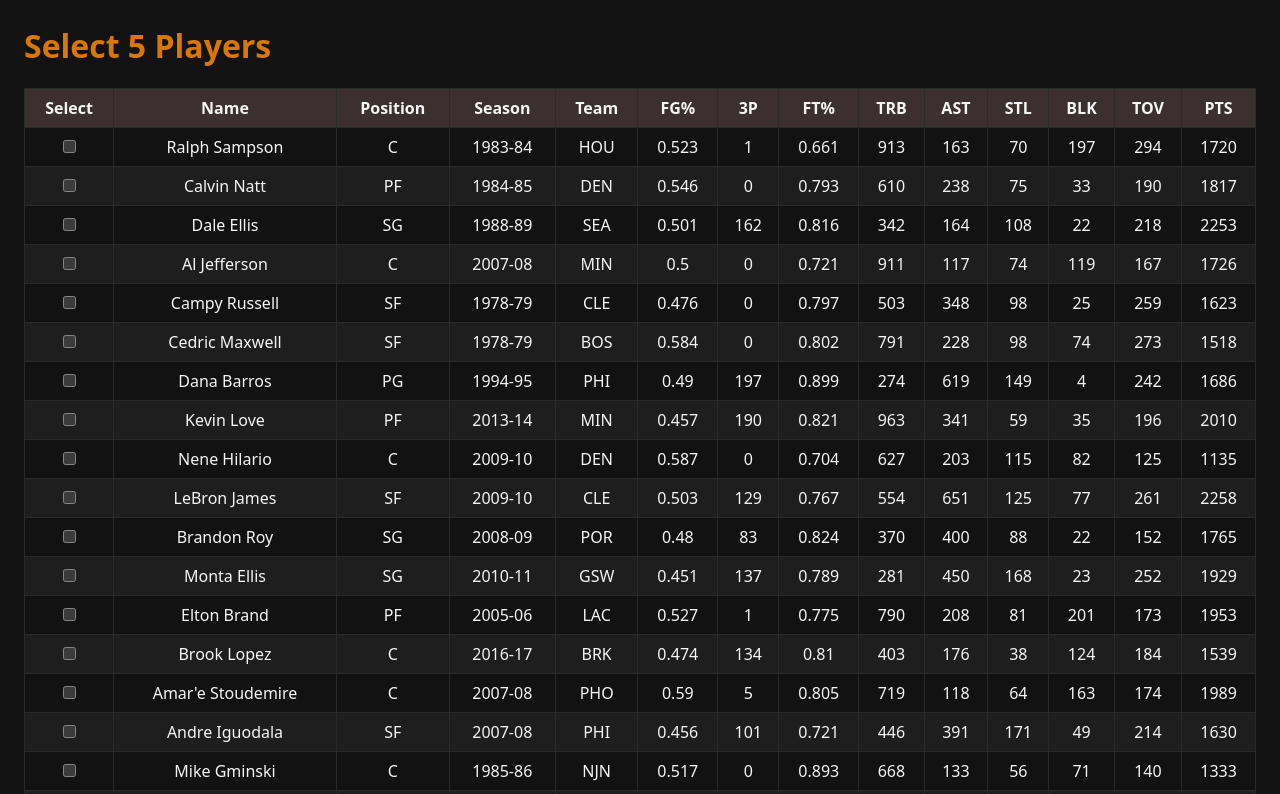
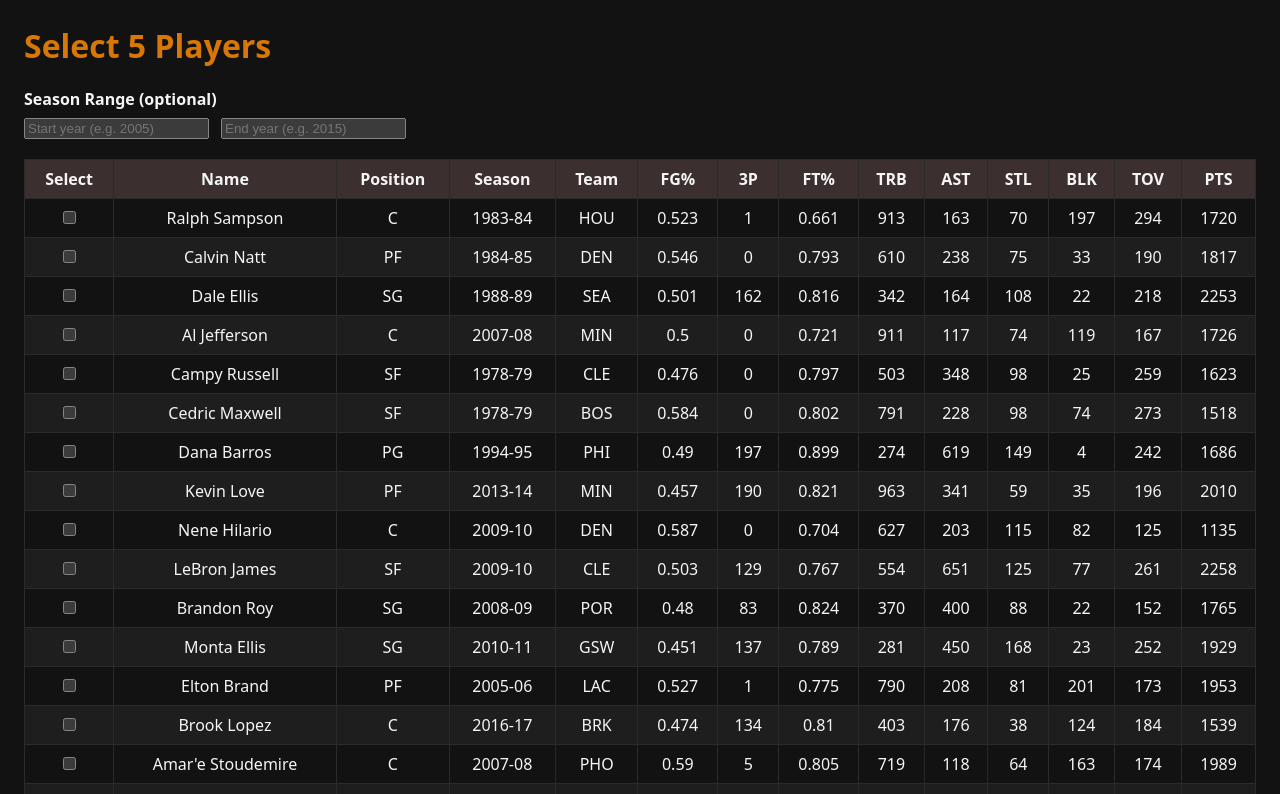
Before and after one commit to augustkeller/fantasy-basketball-simulator, a React (Vite) app in the folder fantasy-basketball/: page /select in a window 1280 px wide. Shown: the top 794 px of the page. Built offline with nearby package versions, Linux system fonts and the light colour scheme.

Commit message:
season range html added to PlayerSelector

```diff
--- a/fantasy-basketball/src/pages/PlayerSelector.jsx
+++ b/fantasy-basketball/src/pages/PlayerSelector.jsx
@@ -68,6 +68,24 @@ function handleSubmit() {
           : "Select 5 Players"}
       </h1>
 
+      <div style={{ marginBottom: "20px" }}>
+        <strong>Season Range (optional)</strong>
+        <div style={{ display: "flex", gap: "12px", marginTop: "8px" }}>
+          <input
+            type="number"
+            placeholder="Start year (e.g. 2005)"
+            value={startYear}
+            onChange={e => setStartYear(e.target.value)}
+          />
+          <input
+            type="number"
+            placeholder="End year (e.g. 2015)"
+            value={endYear}
+            onChange={e => setEndYear(e.target.value)}
+          />
+        </div>
+      </div>
+
       <table border="1" cellPadding="5">
         <thead>
           <tr>
```
